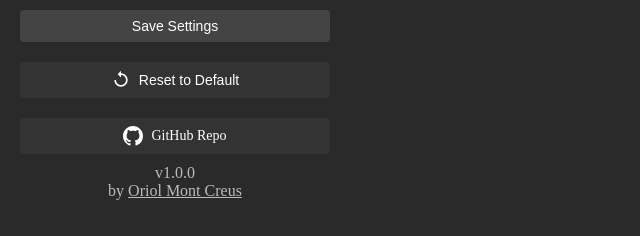
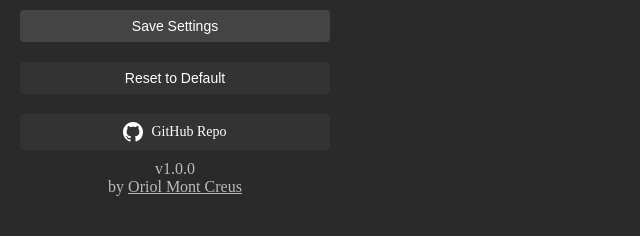
Before and after one commit to oriolmontcreus/Filerium, a website built with webpack: page src/modal.html in a window 1280 px wide. Shown: the part 310-546 px from the top of the page, 0-640 px from the left. Built offline with nearby package versions, Linux system fonts and the light colour scheme; some packages are replaced by stand-ins of ours; no server answers.

Commit message:
style: removed reload svg

```diff
--- a/src/modal.html
+++ b/src/modal.html
@@ -25,9 +25,6 @@
         </ul>
         <button class="sb" id="saveSettings">Save Settings</button>
         <button class="g" id="resetSettings" style="border: none; cursor: pointer;">
-            <svg class="ic" height="20" width="20" viewBox="0 0 24 24" aria-hidden="true">
-                <path fill="#ffffff" d="M12 4V1L8 5l4 4V6c3.4 0 6 2.6 6 6s-2.6 6-6 6-6-2.6-6-6h-2c0 4.4 3.6 8 8 8s8-3.6 8-8-3.6-8-8-8z"/>
-            </svg>
             Reset to Default
         </button>
         <a href="https://github.com/oriolmontcreus/Filerium" class="g" target="_blank" style="text-align: center;">
```
